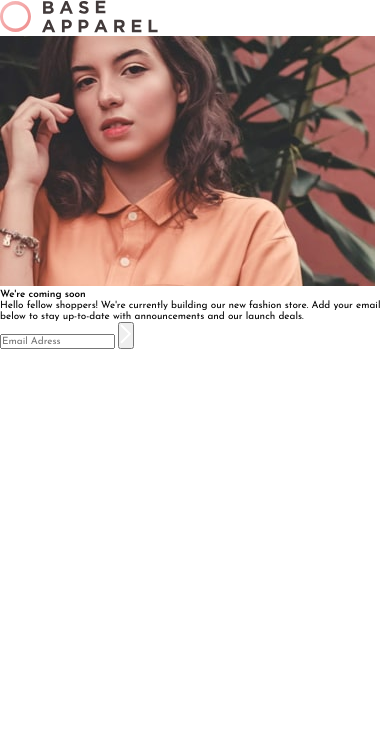
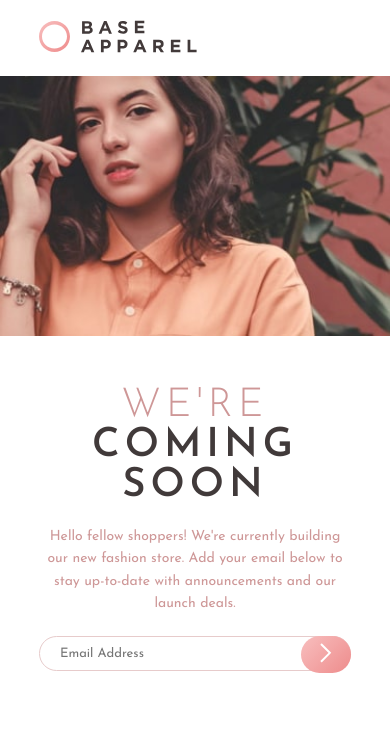
Before and after one commit to k1d12r04/base-apparel-coming-soon-master, a plain HTML site: page index.html in a window 390 px wide. Drawn offline with Linux system fonts and the light colour scheme.

Commit message:
Done mobile version

```diff
--- a/index.html
+++ b/index.html
@@ -16,6 +16,7 @@
   </head>
   <body>
     <section class="info">
+      <div class="container">
         <header class="info__header">
           <svg
             class="info__header__logo"
@@ -43,9 +44,9 @@
             </g>
           </svg>
         </header>
-      <div class="info__img--wrapper">
+      </div>
       <img src="./images/hero-mobile.jpg" alt="" class="info__img" />
-      </div>
+      <div class="container">
         <main class="info__main">
           <h2 class="info__main__title">
             We're <span class="bold">coming soon</span>
@@ -56,12 +57,13 @@
             launch deals.
           </p>
           <form class="info__main__form">
-          <input class="info__main__form__input" type="email" placeholder="Email Adress">
+            <input class="info__main__form__input" type="email" placeholder="Email Address">
             <button class="info__main__form__btn">
               <svg xmlns="http://www.w3.org/2000/svg" width="12" height="20"><path fill="none" stroke="#FFF" stroke-width="2" d="M1 1l8.836 8.836L1 18.671"/></svg>
             </button>
           </form>
         </main>
+      </div>
     </section>
   </body>
 </html>
--- a/style.css
+++ b/style.css
@@ -46,3 +46,83 @@ img {
 body{
   font-family: var(--ff-primary);
 }
+
+.container{
+  width: min(80%, 80rem);
+  margin-inline: auto;
+}
+
+.info__header{
+  padding-top: 2rem;
+  padding-bottom: 2rem;
+}
+
+.info__img{
+  display: block;
+  margin-bottom: 5rem;
+  width: 100%;
+}
+
+.info__main__title{
+  font-size: 4rem;
+  text-align: center;
+  text-transform: uppercase;
+  font-weight: var(--fw-light);
+  color: var(--clr-unsaturated-red);
+  line-height: 1;
+  letter-spacing: 5px;
+  margin-bottom: 2rem;
+}
+
+.bold{
+  display: block;
+  color: var(--clr-dark-grayish-red);
+  font-weight: var(--fw-semibold);
+}
+
+.info__main__para{
+  font-size: 1.4rem;
+  color: var(--clr-unsaturated-red);
+  line-height: 1.6;
+  margin-bottom: 2rem;
+  text-align: center;
+}
+
+.info__main__form{
+  position: relative;
+  padding-bottom: 8rem;
+}
+
+.info__main__form__input{
+  width: 100%;
+  padding-top: 1rem;
+  padding-bottom: 1rem;
+  padding-inline-start: 2rem;
+  font-size: 1.3rem;
+  outline: none;
+  border: none;
+  border: 1px solid hsl(0, 36%, 85%);
+  border-radius: 10rem;
+  color: var(--clr-unsaturated-red);
+}
+
+.info__main__form__btn{
+  position: absolute;
+  top: 0;
+  right: 0;
+  width: 5rem;
+  height: 3.72rem;
+  border-radius: 2rem;
+  border: none;
+  background: var(--clr-darker-gradient);
+  cursor: pointer;
+}
+
+/* media queries */
+
+@media (min-width: 600px){
+  .info__img{
+    width: 80%;
+    margin-inline: auto;
+  }
+}
```
Lines whose indentation alone changed are shown as unchanged.
